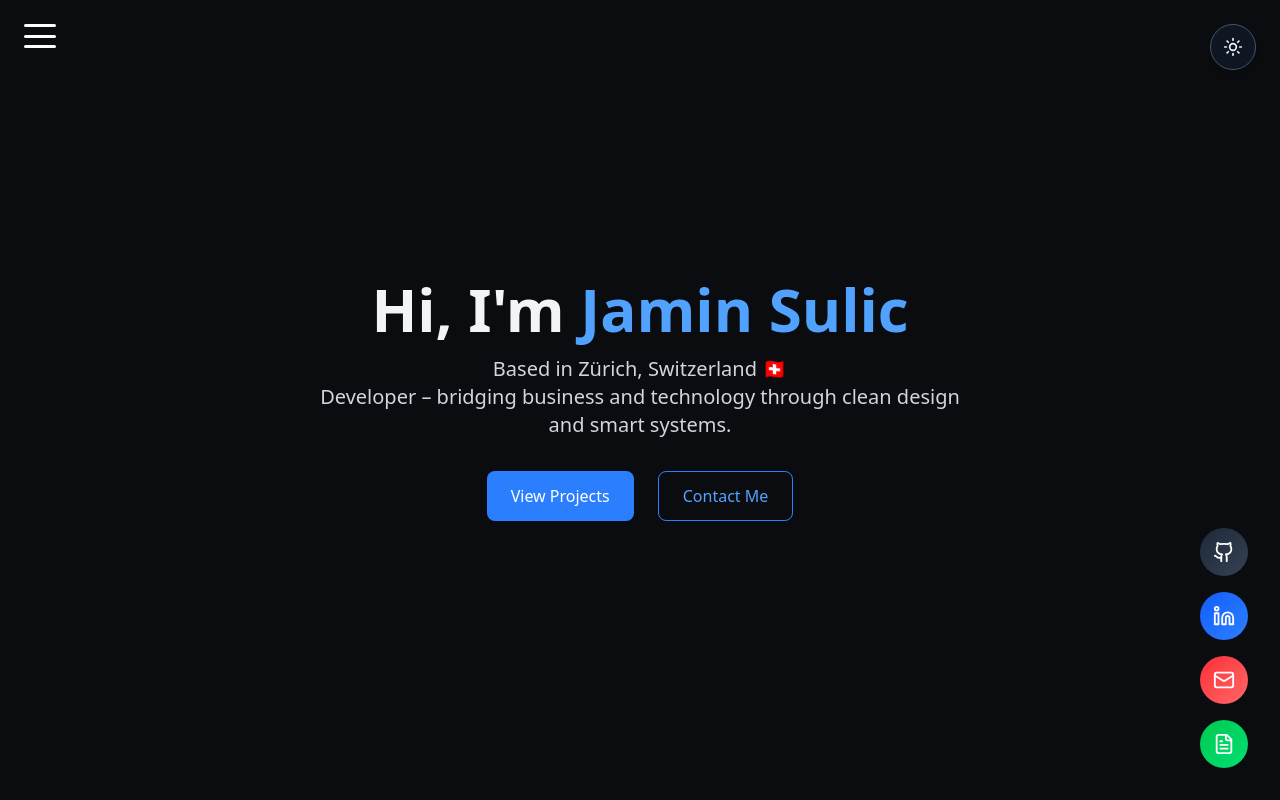
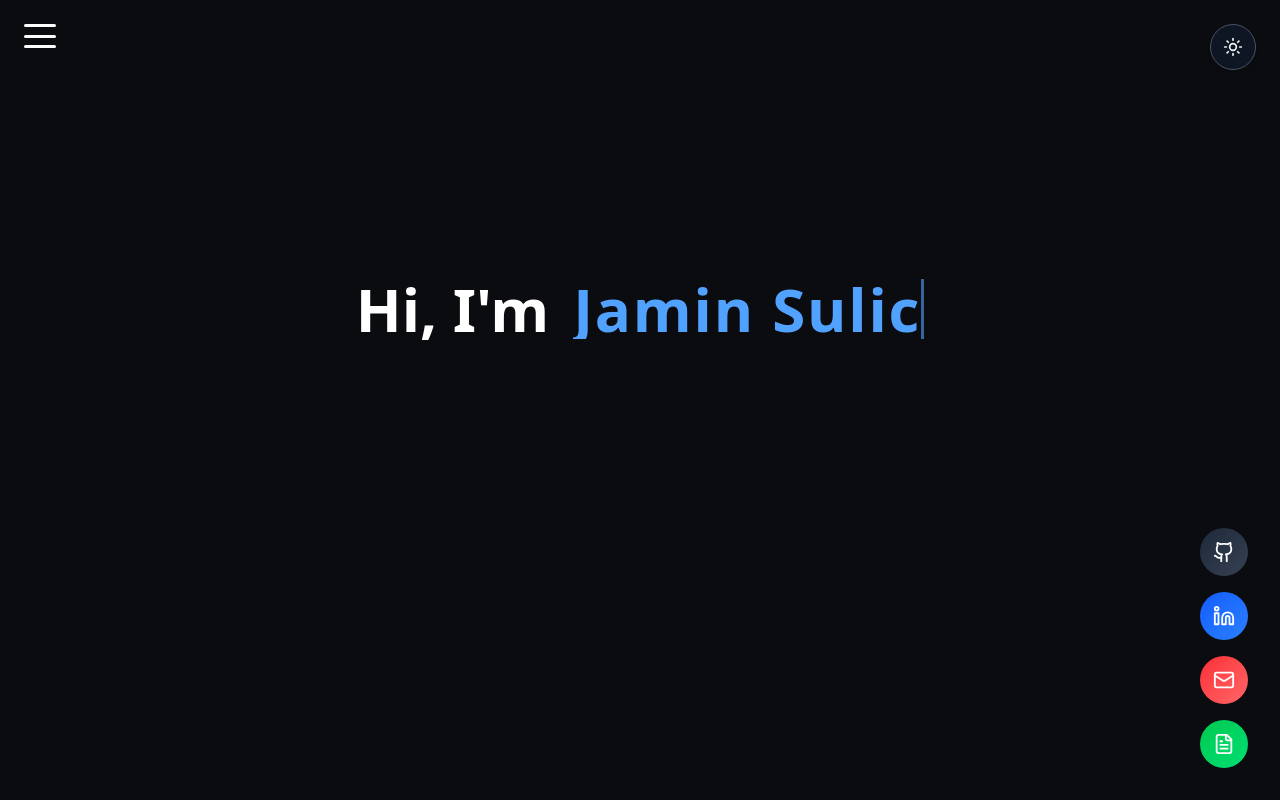
Before and after one commit to Jamin-Sulic/Portfolio-Website, a Next.js app: page / in a window 1280 px wide. Shown: the top 800 px of the page. Built offline with nearby package versions, Linux system fonts and the light colour scheme.

Commit message:
start animation for hero section

```diff
--- a/src/app/components/HeroSection.tsx
+++ b/src/app/components/HeroSection.tsx
@@ -5,23 +5,30 @@ import { useState, useEffect } from "react";
 
 export default function HeroSection() {
   const [showPopup, setShowPopup] = useState(false);
-  const [formData, setFormData] = useState({
-    name: "",
-    contact: "",
-    message: "",
-  });
+  const [formData, setFormData] = useState({ name: "", contact: "", message: "" });
   const [status, setStatus] = useState<"idle" | "sending" | "success" | "error">("idle");
+  const [doneTyping, setDoneTyping] = useState(false);
+  const [roleIndex, setRoleIndex] = useState(0);
+
+  const roles = [
+    "Developer – bridging business and technology through clean design and smart systems.",
+    "Thinker – transforming complex problems into elegant solutions.",
+    "Problem Solver – turning challenges into opportunities with innovation.",
+    "Creator – building experiences that make a difference."
+  ];
 
   useEffect(() => {
-  const openHandler = () => {
-    setTimeout(() => setShowPopup(true), 100);
-  };
-
-  window.addEventListener("openContactPopup", openHandler);
-
-  return () => window.removeEventListener("openContactPopup", openHandler);
+    const timer = setTimeout(() => setDoneTyping(true), 2400);
+    return () => clearTimeout(timer);
   }, []);
 
+  useEffect(() => {
+    if (!doneTyping) return;
+    const interval = setInterval(() => {
+      setRoleIndex((prev) => (prev + 1) % roles.length);
+    }, 5000);
+    return () => clearInterval(interval);
+  }, [doneTyping, roles.length]);
 
   const handleChange = (e: React.ChangeEvent<HTMLInputElement | HTMLTextAreaElement>) => {
     setFormData({ ...formData, [e.target.name]: e.target.value });
@@ -41,13 +48,9 @@ export default function HeroSection() {
       if (response.ok) {
         setStatus("success");
         setFormData({ name: "", contact: "", message: "" });
-        setTimeout(() => {
-          setShowPopup(false);
-          setStatus("idle");
-        }, 2000);
-      } else {
-        throw new Error("Formspree error");
-      }
+        setTimeout(() => setShowPopup(false), 2000);
+        setTimeout(() => setStatus("idle"), 2000);
+      } else throw new Error("Formspree error");
     } catch (error) {
       console.error(error);
       setStatus("error");
@@ -61,32 +64,52 @@ export default function HeroSection() {
       className="relative flex flex-col items-center justify-center h-screen text-center px-6
                  bg-white text-gray-900 dark:bg-[#0B0C10] dark:text-gray-100 transition-colors duration-500 ease-in-out"
     >
+      {/* Header mit Typing */}
       <motion.h1
-        className="text-5xl md:text-6xl font-bold mb-4"
-        initial={{ opacity: 0, y: 20 }}
-        animate={{ opacity: 1, y: 0 }}
+        className="text-5xl md:text-6xl font-bold flex justify-center"
+        initial={{ y: 20, opacity: 0 }}
+        animate={{ y: 0, opacity: 1 }}
         transition={{ duration: 0.8 }}
       >
-        Hi, I&apos;m <span className="text-blue-600 dark:text-blue-400">Jamin Sulic</span>
+        <span className="text-gray-900 dark:text-white mr-6">Hi, I&apos;m</span>
+        <motion.span
+          className={`typewriter text-blue-600 dark:text-blue-400 ${doneTyping ? "done" : ""}`}
+          animate={doneTyping ? {} : {}}>
+          Jamin&nbsp;Sulic
+        </motion.span>
       </motion.h1>
 
+      {/* Text */}
+      <motion.div
+        className="text-lg md:text-xl max-w-2xl text-gray-700 dark:text-gray-300 mt-6"
+        initial={{ opacity: 0, y: 40 }}
+        animate={doneTyping ? { opacity: 1, y: 0 } : {}}
+        transition={{ duration: 0.6, delay: 0.4 }}
+      >
+        <p className="mb-2">Based in Zürich, Switzerland 🇨🇭</p>
+        <div className="h-[3.5rem] md:h-[3rem] flex items-center justify-center overflow-hidden">
+          <AnimatePresence mode="wait">
             <motion.p
-        className="text-lg md:text-xl max-w-2xl text-gray-700 dark:text-gray-300"
-        initial={{ opacity: 0, y: 20 }}
-        animate={{ opacity: 1, y: 0 }}
-        transition={{ duration: 1, delay: 0.3 }}
-      >
-        Based in Zürich, Switzerland 🇨🇭 <br />
-        Developer – bridging business and technology through clean design and smart systems.
-      </motion.p>
-
-      <motion.div
-        className="mt-8 flex gap-6"
+              key={roleIndex}
               initial={{ opacity: 0 }}
               animate={{ opacity: 1 }}
-        transition={{ delay: 1 }}
+              exit={{ opacity: 0 }}
+              transition={{ duration: 1, ease: "easeInOut" }}
             >
-        <button
+              {roles[roleIndex]}
+            </motion.p>
+          </AnimatePresence>
+        </div>
+      </motion.div>
+
+      {/* Buttons */}
+      <motion.div
+        className="flex gap-6 mt-6"
+        initial={{ opacity: 0, y: 40 }}
+        animate={doneTyping ? { opacity: 1, y: 0 } : {}}
+        transition={{ duration: 0.6, delay: 0.7, type: "spring", stiffness: 120 }}
+      >
+        <motion.button
           onClick={() => {
             const projectsSection = document.getElementById("projects");
             if (projectsSection) {
@@ -95,19 +118,20 @@ export default function HeroSection() {
           }}
           className="px-6 py-3 rounded-lg font-medium transition
                      bg-blue-600 text-white hover:bg-blue-700 dark:bg-blue-500 dark:hover:bg-blue-600"
+          whileHover={{ scale: 1.05 }}
         >
           View Projects
-        </button>
+        </motion.button>
 
-        <button
+        <motion.button
           onClick={() => setShowPopup(true)}
           className="px-6 py-3 rounded-lg font-medium border border-blue-500 text-blue-600 dark:text-blue-400 hover:bg-blue-500 hover:text-white transition"
+          whileHover={{ scale: 1.05 }}
         >
           Contact Me
-        </button>
+        </motion.button>
       </motion.div>
-
-      {/* Popup */}
+       {/* Popup / Contact Form */}
       <AnimatePresence>
         {showPopup && (
           <motion.div
@@ -121,7 +145,7 @@ export default function HeroSection() {
               initial={{ scale: 0.8, opacity: 0 }}
               animate={{ scale: 1, opacity: 1 }}
               exit={{ scale: 0.8, opacity: 0 }}
-              transition={{ type: 'spring', stiffness: 200, damping: 20 }}
+              transition={{ type: "spring", stiffness: 200, damping: 20 }}
             >
               <h3 className="text-xl font-semibold mb-4 text-blue-500">
                 Send me a message 💬
@@ -169,7 +193,6 @@ export default function HeroSection() {
                 </button>
               </div>
 
-              <AnimatePresence>
               {status === "success" && (
                 <motion.p
                   className="text-green-500 text-sm mt-4 text-center"
@@ -190,13 +213,10 @@ export default function HeroSection() {
                   ❌ Something went wrong. Try again.
                 </motion.p>
               )}
-              </AnimatePresence>
             </motion.div>
           </motion.div>
         )}
       </AnimatePresence>
-
-      <div className="absolute inset-0 -z-10 bg-gradient-to-tr from-blue-900/20 via-transparent to-blue-600/10 blur-3xl"></div>
     </section>
   );
 }
--- a/src/app/globals.css
+++ b/src/app/globals.css
@@ -10,3 +10,46 @@
   }
 
 }
+
+/* Typewriter Animation */
+.typewriter {
+  display: inline-block;
+  overflow: hidden;
+  white-space: nowrap;
+  border-right: 3px solid currentColor;
+  letter-spacing: 0.03em;
+  animation: typing 2.8s steps(17, end) forwards, blink 0.7s step-end infinite;
+}
+
+@keyframes typing {
+  from {
+    width: 0;
+  }
+  to {
+    width: 11ch; /* exakte Länge von "Jamin Sulic" */
+  }
+}
+
+@keyframes blink {
+  50% {
+    border-color: transparent;
+  }
+}
+
+/* Nach Ende der Animation Cursor sanft ausblenden ohne Layout-Shift */
+.typewriter.done {
+  border-right-color: transparent; /* unsichtbar, aber Platz bleibt gleich */
+  animation: none; /* blink stop */
+}
+.typewriter.done {
+  animation: fadeCursor 0.6s forwards;
+}
+
+@keyframes fadeCursor {
+  from {
+    border-right-color: currentColor;
+  }
+  to {
+    border-right-color: transparent;
+  }
+}
--- a/src/app/page.tsx
+++ b/src/app/page.tsx
@@ -21,12 +21,12 @@ export default function Home() {
 
   return (
 <main className="min-h-screen bg-white text-gray-900 dark:bg-[#0B0C10] dark:text-gray-100 transition-colors duration-500">
-      <ThemeSwitch />
       {loading ? (
         <BootScreen />
       ) : (
         <>
           <HeroSection />
+          <ThemeSwitch />
           <ExperienceTimeline />
           <TechStackSection />
           <ProjectsSection />
```
Lines whose indentation alone changed are shown as unchanged.
